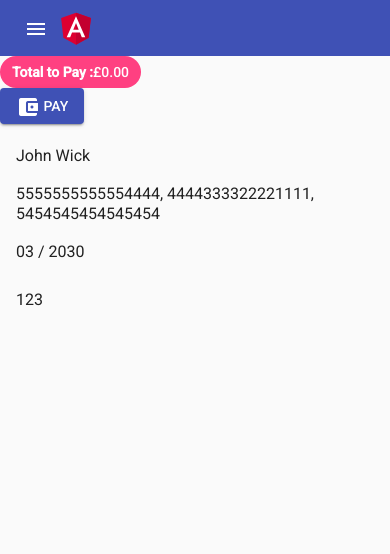
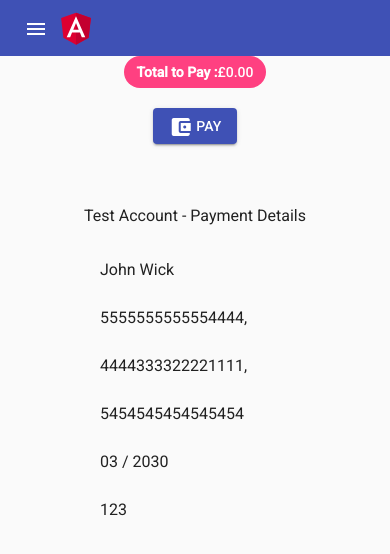
Before and after one commit to tom-kotlar/shopping-cart-worldpay, an Angular app: page /cart in a window 390 px wide. Shown: the top 554 px of the page. Built offline with nearby package versions, Linux system fonts and the light colour scheme.

Commit message:
Cart/ Side-nav -adding responsive layout

```diff
--- a/src/app/cart/cart.component.html
+++ b/src/app/cart/cart.component.html
@@ -1,14 +1,16 @@
-<section *ngFor="let item of items">
+<div fxLayout="column" fxLayoutAlign="center center">
+
+  <section *ngFor="let item of items">
     <mat-card>
       <mat-card-content>
         <span class="mat-h1">{{ item.name }} </span>
         <mat-chip-list fxFlex fxLayout fxLayoutAlign="flex-end">
           <mat-chip color="accent" selected>
             <b> Annual Cost :</b>
-             {{ item.annual_cost | currency: "GBP":"symbol" }}
+            {{ item.annual_cost | currency: "GBP":"symbol" }}
           </mat-chip>
           <mat-chip color="accent" selected>
-            <b> Monthly Cost :</b>  {{item.monthly_direct_debit | currency: "GBP":"symbol" }}
+            <b> Monthly Cost :</b> {{item.monthly_direct_debit | currency: "GBP":"symbol" }}
           </mat-chip>
         </mat-chip-list>
       </mat-card-content>
@@ -19,30 +21,36 @@
     <form #paymentForm>
       <div id="paymentSection"></div>
 
-      <mat-chip-list aria-label="total">
+      <mat-chip-list aria-label="total" fxLayoutAlign="center center" fxLayoutGap="50px">
         <mat-chip color="accent" selected *ngIf="items">
           <b> Total to Pay :</b> {{ total | currency: "GBP":"symbol" }}
         </mat-chip>
       </mat-chip-list>
 
-      <button mat-raised-button color="primary" type="submit"
-        onclick="Worldpay.submitTemplateForm()">
-        <mat-icon>account_balance_wallet</mat-icon>
-        PAY</button>
-      </form>
+      <section fxLayoutAlign="center center">
+        <button mat-raised-button color="primary" type="submit" onclick="Worldpay.submitTemplateForm()"
+          class="payment_button">
+          <mat-icon>account_balance_wallet</mat-icon>
+          PAY
+        </button>
+      </section>
+    </form>
 
     <mat-chip *ngIf="token"> Token from WorldPay: {{ token }}</mat-chip>
     <mat-chip *ngIf="token"> Reusable: {{ reusable }}</mat-chip>
   </section>
 
-  <mat-list role="list">
+  <mat-list role="list" class="test_account">
+    <h3>Test Account - Payment Details</h3>
     <mat-list-item role="listitem">John Wick</mat-list-item>
-    <mat-list-item role="listitem"> 5555555555554444, 4444333322221111, 5454545454545454</mat-list-item>
+    <mat-list-item role="listitem"> 5555555555554444, </mat-list-item>
+    <mat-list-item role="listitem"> 4444333322221111, </mat-list-item>
+    <mat-list-item role="listitem"> 5454545454545454</mat-list-item>
     <mat-list-item role="listitem"> 03 / 2030</mat-list-item>
     <mat-list-item role="listitem"> 123 </mat-list-item>
   </mat-list>
 
-
+</div>
   <!-- <section>
     <form id="paymentForm" [formGroup]="paymentForm" (ngSubmit)='onSubmit()' action="/complete"  method="post">
       <p>
--- a/src/app/cart/cart.component.scss
+++ b/src/app/cart/cart.component.scss
@@ -7,6 +7,13 @@ mat-card-content {
     padding: 0;
 }
 
+.test_account {
+    margin-top: 30px;
+}
+
+.payment_button {
+margin: 20px 30px;
+}
 
 .example-container .mat-form-field + .mat-form-field {
     margin-left: 8px;
--- a/src/app/cart/cart.component.ts
+++ b/src/app/cart/cart.component.ts
@@ -37,7 +37,7 @@ export class CartComponent implements OnInit {
     this.loadScript('https://cdn.worldpay.com/v1/worldpay.js', this.init);
     this.total = this.planService.totalCart(this.items)
      console.log(this.total)
-
+//the function goes 2x - check the console
   }
 
 
--- a/src/app/navigation/sidenav/sidenav.component.html
+++ b/src/app/navigation/sidenav/sidenav.component.html
@@ -3,7 +3,7 @@
         <mat-icon> account_box </mat-icon>
         <span class="nav-caption"> ACCOUNT</span>
     </a>
-    <a mat-list-item routerLink="/plans" (click)="onClose()">
+    <a mat-list-item routerLink="/" (click)="onClose()">
         <mat-icon> flash_on </mat-icon>
         <span class="nav-caption"> PLANS </span>
     </a>
@@ -15,6 +15,10 @@
         <mat-icon> description </mat-icon>
         <span class="nav-caption"> BILLS</span>
     </a>
+    <a mat-list-item routerLink="/cart" (click)="onClose()">
+        <mat-icon> shopping_bag</mat-icon>
+        <span class="nav-caption"> CART</span>
+    </a>
     <mat-list-item>
         <button mat-icon-button color='accent'>
             <mat-icon>exit_to_app</mat-icon>
--- a/src/app/plans/plan-details/plan-details.component.html
+++ b/src/app/plans/plan-details/plan-details.component.html
@@ -2,7 +2,6 @@
 
 <div *ngIf="plan"
 fxLayout="column"
-
 fxLayoutAlign="center center"
 >
     <section>
```
